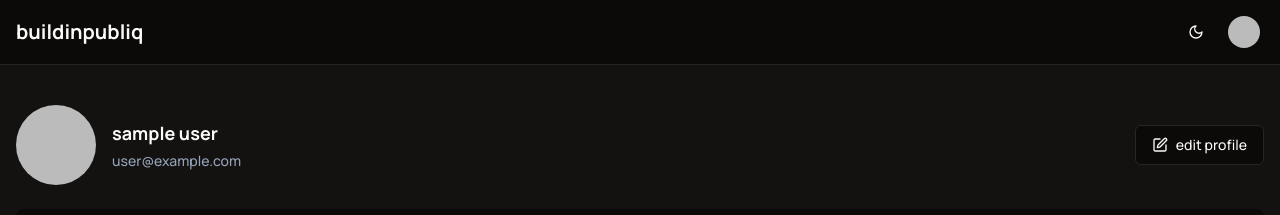
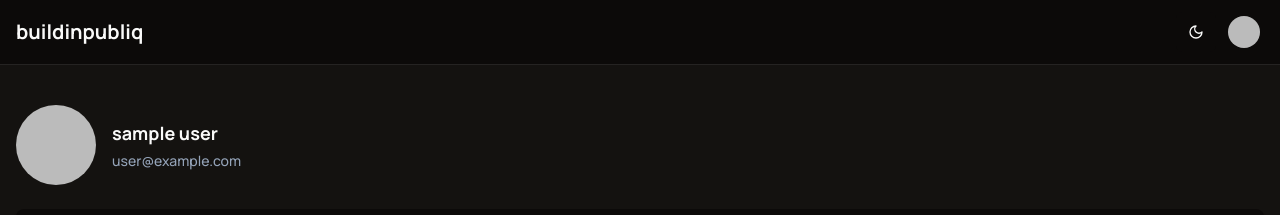
Before and after one commit to manish591/buildinpubliq, a Next.js app: page /profile in a window 1280 px wide. Shown: the top 215 px of the page. Built offline with nearby package versions, Linux system fonts and the light colour scheme; no server answers; sample sign-in values are in the browser's storage.

Commit message:
remove edit button

```diff
--- a/app/profile/page.tsx
+++ b/app/profile/page.tsx
@@ -52,12 +52,7 @@ export default async function Profile() {
               </p>
             </div>
           </div>
-          <div>
-            <Button variant="outline">
-              <Edit></Edit>
-              <span>edit profile</span>
-            </Button>
-          </div>
+          <div></div>
         </div>
         <Card className="bg-background mt-6 overflow-hidden border-0 shadow-lg">
           <CardHeader className="border-b-2 pb-4">
```
